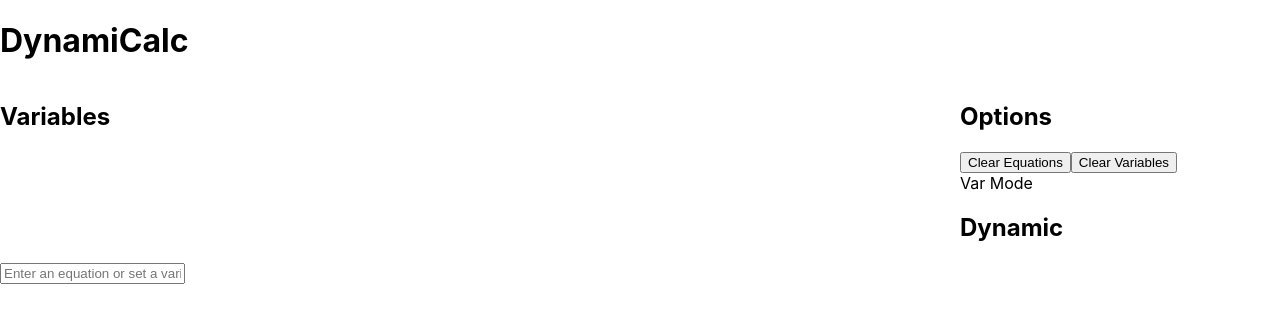
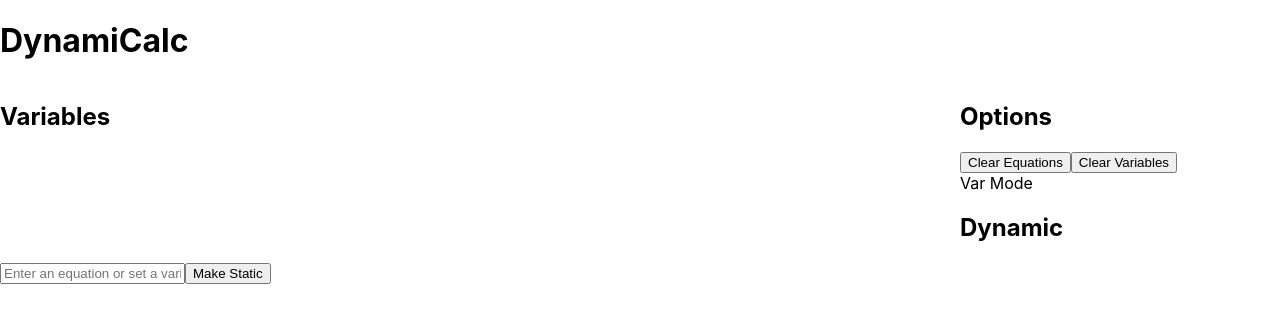
Before and after one commit to tanndlin/DynamiCalc, a React (Create React App) app: page / in a window 1280 px wide. Shown: the top 322 px of the page. Built offline with nearby package versions, Linux system fonts and the light colour scheme.

Commit message:
Make Static Button

```diff
--- a/src/Components/MainContainer.js
+++ b/src/Components/MainContainer.js
@@ -3,7 +3,7 @@ import React from 'react';
 import VariableViewer from './VariableViewer';
 import EquationViewer from './EquationViewer';
 import Options from './Options';
-import { evaluate } from '../utils/Evaluate';
+import { evaluate, replaceVars } from '../utils/Evaluate';
 
 const MainContainer = () => {
     const [equations, setEquations] = React.useState(
@@ -113,6 +113,36 @@ const MainContainer = () => {
         setVars({ ...vars });
     };
 
+    const makeStatic = () => {
+        const inputField = document.getElementById('equationInputter');
+        console.log(inputField.value);
+        if (!inputField.value.includes('=')) {
+            inputField.value = evaluate({
+                input: inputField.value,
+                equations,
+                vars,
+                varMode,
+                setVars
+            });
+            return;
+        }
+
+        const [currentVar, toReplace] = inputField.value.split('=');
+
+        console.log(toReplace);
+
+        const replaced = evaluate({
+            input: toReplace,
+            equations,
+            vars,
+            varMode,
+            setVars
+        });
+
+        console.log(replaced);
+        inputField.value = `${currentVar}=${replaced}`;
+    };
+
     return (
         <main className="bg-gray-900 h-minus-header flex flex-col text-white">
             <div id="mainContainer" className="h-9/10">
@@ -137,15 +167,23 @@ const MainContainer = () => {
                 <Options {...{ setEquations, setVars, varMode, setVarMode }} />
             </div>
             <div id="inputArea" className="flex">
+                <span className="m-auto w-1/2 mt-8 gap-4 flex">
                     <input
                         id="equationInputter"
-                    className="m-auto text-black px-2 py-1 rounded-md mt-8 w-1/2"
+                        className="text-black px-2 py-1 rounded-md w-4/5"
                         type="text"
                         placeholder="Enter an equation or set a varible. ie: 2+2 or A=100/5"
                         onKeyDown={(e) => {
                             handleKeyDown(e);
                         }}
                     />
+                    <button
+                        className="bg-sky-900  rounded-md p-2"
+                        onClick={makeStatic}
+                    >
+                        Make Static
+                    </button>
+                </span>
             </div>
         </main>
     );
```
Lines whose indentation alone changed are shown as unchanged.
